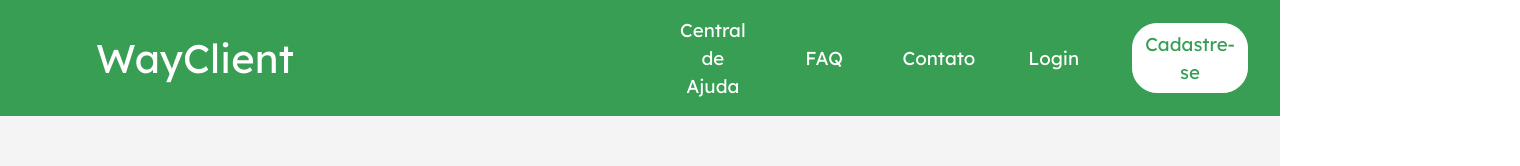
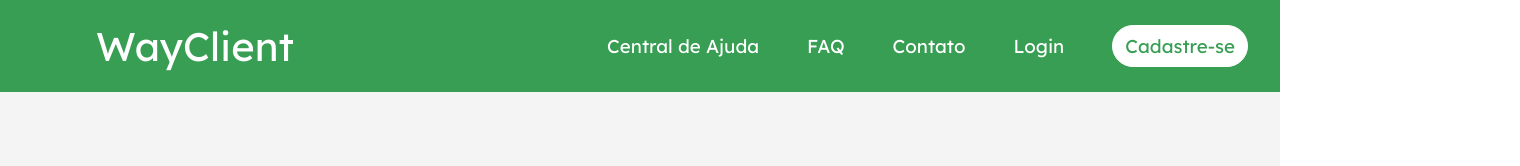
Before and after one commit to GabrielLima07/wayclient-frontend, a React (Vite) app: page / in a window 1280 px wide. Shown: the top 166 px of the page, 1520 px wide, since content can reach past the window. Built offline with nearby package versions, Linux system fonts and the light colour scheme.

Commit message:
arrumando erros de estilização

```diff
--- a/src/components/NavbarAdm/navbarAdm.css
+++ b/src/components/NavbarAdm/navbarAdm.css
@@ -3,47 +3,40 @@
     src: url('https://fonts.googleapis.com/css2?family=Lexend:wght@200&display=swap" rel="stylesheet');
 }
 
-/*Barra de navegação */
-* {
-    width: 100%;
-    box-sizing: border-box;
-    padding: 0;
-    margin: 0;
-    font-family: 'Lexend', sans-serif;
-    font-weight: 200;
-}
-
-.menu-content {
+.menuAdm-content {
     background-color: #379E53;
     color: white;
     display: flex;
+    justify-content: space-between;
 }
 
-.menu {
+.menuAdm {
     display: flex;
     justify-content: space-around;
     align-items: center;
     padding: 1rem;
 }
 
-.menu #logo {
+.menuAdm #logo {
     font-size: xx-large;
     font-weight: bold;
     margin-left: 5rem;
 }
 
-.menu .textosAdm {
+.menuAdm .textosAdm {
     display: flex;
     justify-content: space-between;
     align-items: center;
     text-align: center;
+    margin-left: 15rem;
     font-size: 0.8rem;
 }
 
-.menu #busca {
+.menuAdm #busca {
     align-items: center;
     padding: 0.7rem 0.7rem;
-    width: 10rem;
+    width: 16rem;
+    margin-left: 10rem;
     border: none;
     border-radius: 1.5rem;
 }
@@ -51,7 +44,7 @@
 .perfil {
     background-color: #245631;
     text-align: center;
-    width: 28%;
+    width: 15%;
     padding: 0.7rem 1rem; /* Adiciona preenchimento interno */
 }
 
@@ -59,7 +52,7 @@
     margin: 1rem 1rem;
 }
 
-.menuAdm {
+.menuAdm2 {
     background-color: #FFFFFF;
     color: #379E53;
     display: flex;
@@ -68,17 +61,23 @@
     padding: 0.2rem;
 }
 
-.menuAdm h4:hover {
+.menuAdm2 h4{
+    justify-content: space-between;
+    margin-left: 4rem;
+    margin-right: 4rem;
+}
+
+.menuAdm2 h4:hover {
     color: #3CE66A;
     cursor: pointer;
 }
 
-.menu h3:hover {
+.menuAdm h3:hover {
     color: rgb(91, 91, 91);
     cursor: pointer;
     font-weight: 600;
 }
 
-.menu h3 {
-    margin-right: 1rem;
+.menuAdm h3 {
+    margin-right: 4rem;
 }
--- a/src/components/NavbarAdm/navbarAdm.jsx
+++ b/src/components/NavbarAdm/navbarAdm.jsx
@@ -4,8 +4,8 @@ import "../NavbarAdm/navbarAdm.css"
 const navbarAdm = () => {
     return (
         <div>
-            <nav className={"menu-content"}>
-                <div className={"menu"}>
+            <nav className={"menuAdm-content"}>
+                <div className={"menuAdm"}>
                     <h2 id={"logo"}>WayClient</h2>
 
                     <div className={"textosAdm"}>
@@ -23,7 +23,7 @@ const navbarAdm = () => {
                 </div>
 
             </nav>
-            <div className={"menuAdm"}>
+            <div className={"menuAdm2"}>
                 <h4>Monitoramento</h4>
                 <h4>Horário de Atendimento</h4>
                 <h4>Central de Ajuda</h4>
```
